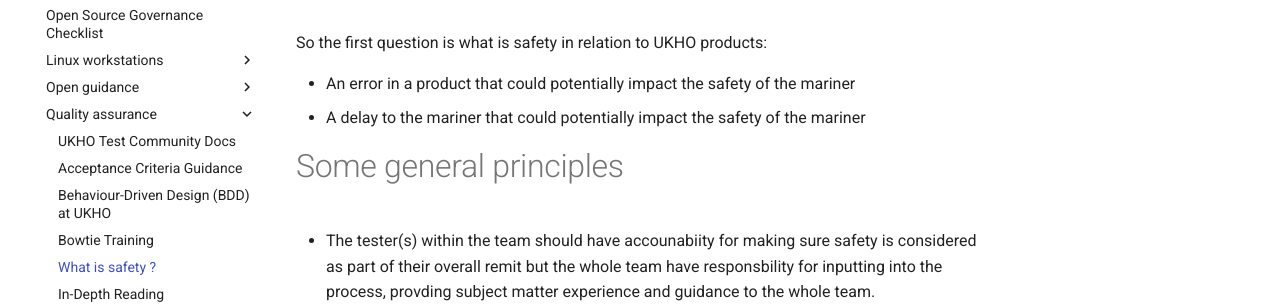
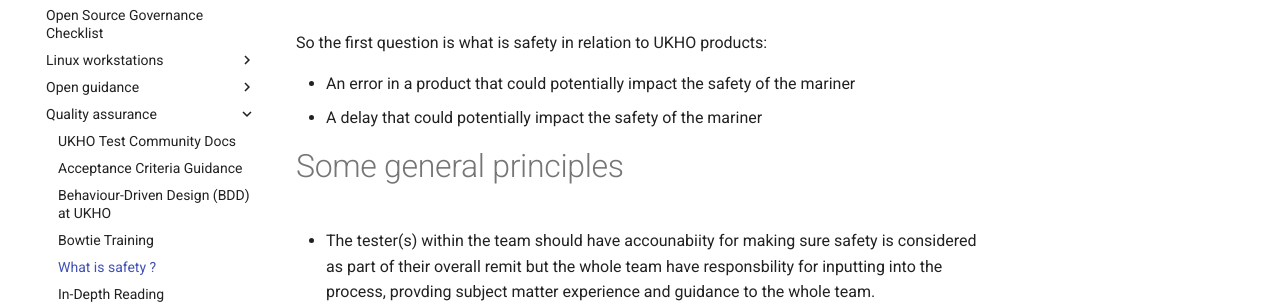
Before and after one commit to UKHO/docs, an MkDocs documentation site: the page built from docs/quality-assurance/principles-of-safety-assurance.md, in a window 1280 px wide and 1213 px high. Shown: the part 150-454 px from the top of the window. Built offline with MkDocs 1.6.1 and Material for MkDocs 9.7.7, drawn with Linux system fonts in a browser that asks for light colours.

Commit message:
Update principles-of-safety-assurance.md

```diff
--- a/docs/quality-assurance/principles-of-safety-assurance.md
+++ b/docs/quality-assurance/principles-of-safety-assurance.md
@@ -3,7 +3,7 @@
 So the first question is what is safety in relation to UKHO products:
 
 * An error in a product that could potentially impact the safety of the mariner
-* A delay to the mariner that could potentially impact the safety of the mariner
+* A delay that could potentially impact the safety of the mariner
 
 # Some general principles
 
```
